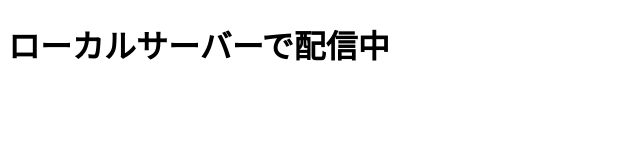
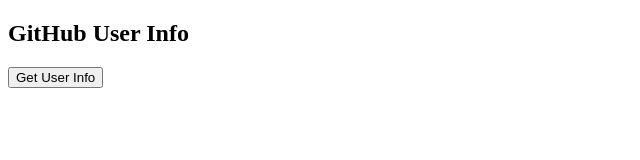
Before and after one commit to kento-kuga/study-jsprimer-ajax, a plain HTML site: page index.html in a window 1280 px wide. Shown: the whole page, without its empty margins (0-640 px from the left). Drawn offline with Linux system fonts and the light colour scheme.

Commit message:
feat : fetch github api button

```diff
--- a/index.html
+++ b/index.html
@@ -2,10 +2,12 @@
 <html lang="ja">
   <head>
     <meta charset="UTF-8" />
-    <title>index.html</title>
+    <title>Ajax Example</title>
   </head>
   <body>
-    <h1>ローカルサーバーで配信中</h1>
+    <h2>GitHub User Info</h2>
+
+    <button onclick="fetchUserInfo('js-primer-example');">Get User Info</button>
     <script src="index.js"></script>
   </body>
 </html>
--- a/index.js
+++ b/index.js
@@ -1 +1,20 @@
 console.log("index.js: loaded");
+
+// http通信関数
+const fetchUserInfo = (userId) => {
+  fetch(`https://api.github.com/users/${encodeURIComponent(userId)}`)
+    .then((res) => {
+      console.log(res.status);
+
+      if (res.ok) {
+        return res.json().then((userInfo) => {
+          console.log(userInfo);
+        });
+      } else {
+        console.error("エラーレスポンス", res);
+      }
+    })
+    .catch((error) => {
+      console.error(error);
+    });
+};
```
